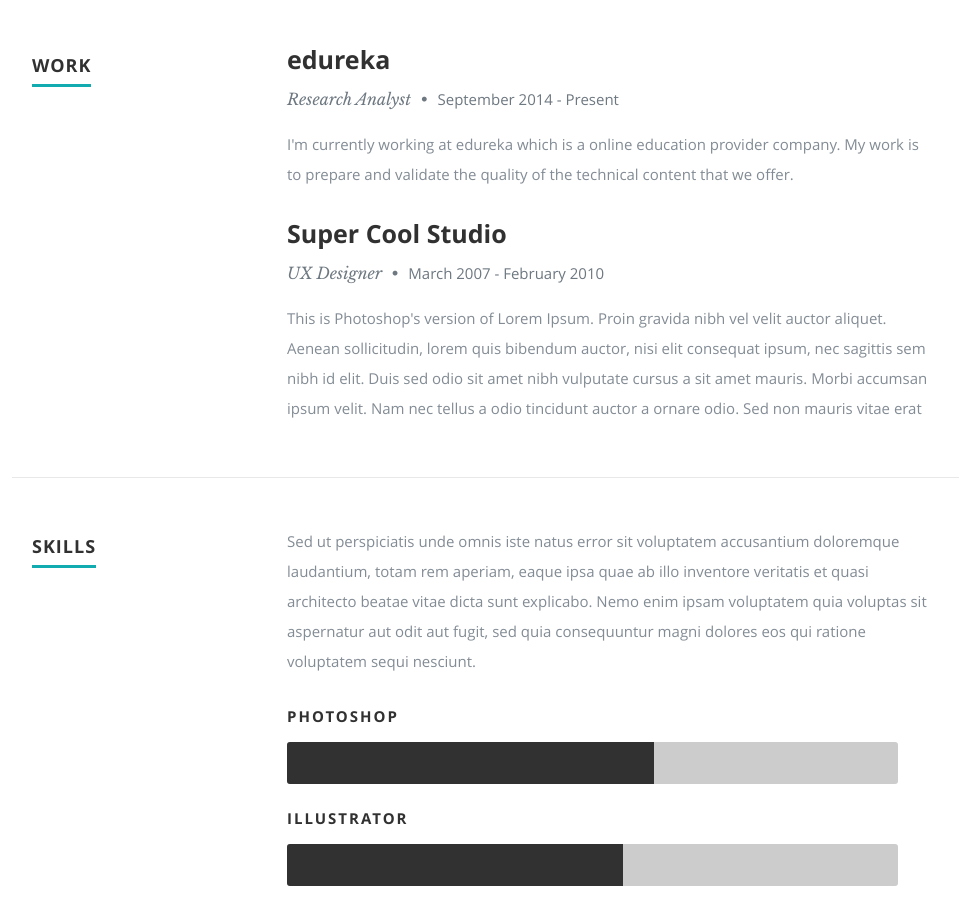
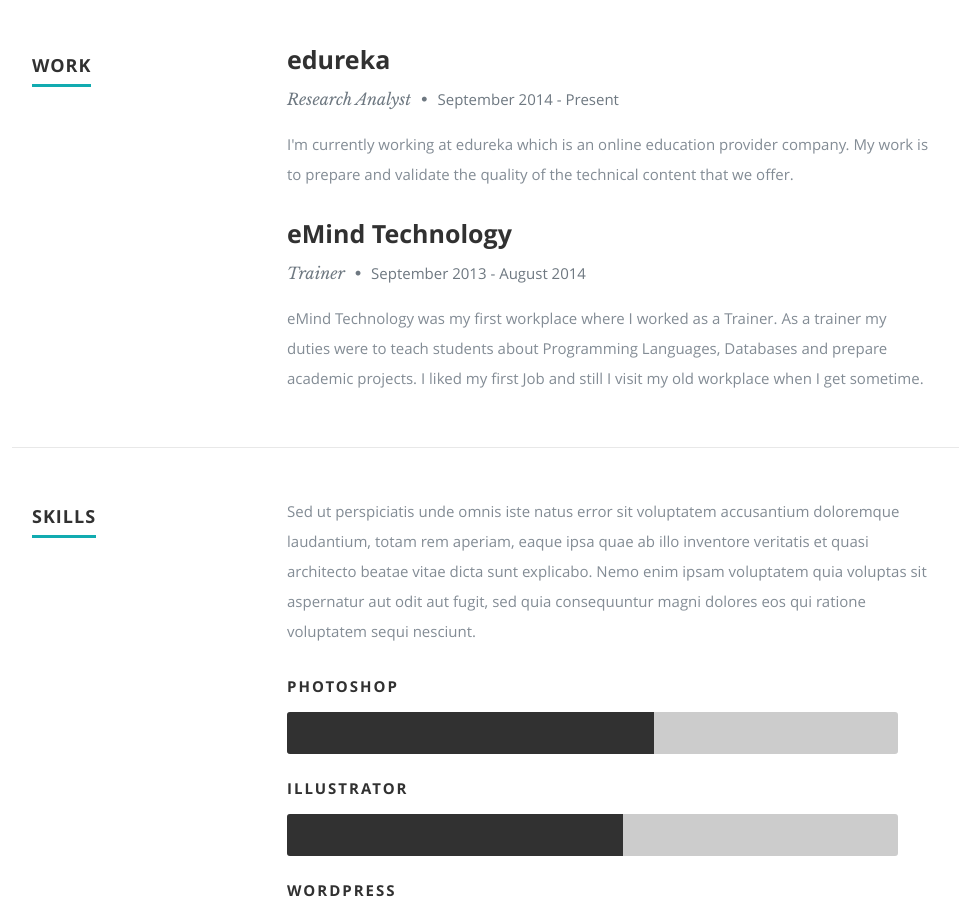
Before and after one commit to javedsky/emahtab.github.io, a plain HTML site: page index.html in a window 1280 px wide. Shown: the part 1788-2695 px from the top of the page, without its empty margins (118-1077 px from the left). Drawn offline with nearby package versions, Linux system fonts and the light colour scheme.

Commit message:
Update index.html

```diff
--- a/index.html
+++ b/index.html
@@ -184,7 +184,7 @@
                   <p class="info">Research Analyst <span>&bull;</span> <em class="date">September 2014 - Present</em></p>
 
                   <p>
-                  I'm currently working at edureka which is a online education provider company. My work is to prepare and
+                  I'm currently working at edureka which is an online education provider company. My work is to prepare and
                   validate the quality of the technical content that we offer.
                   </p>
 
@@ -196,14 +196,14 @@
 
                <div class="twelve columns">
 
-                  <h3>Super Cool Studio</h3>
-                  <p class="info">UX Designer <span>&bull;</span> <em class="date">March 2007 - February 2010</em></p>
+                  <h3>eMind Technology</h3>
+                  <p class="info">Trainer <span>&bull;</span> <em class="date">September 2013 - August 2014</em></p>
 
                   <p>
-                  This is Photoshop's version  of Lorem Ipsum. Proin gravida nibh vel velit auctor aliquet.
-                  Aenean sollicitudin, lorem quis bibendum auctor, nisi elit consequat ipsum, nec sagittis sem
-                  nibh id elit. Duis sed odio sit amet nibh vulputate cursus a sit amet mauris. Morbi accumsan
-                  ipsum velit. Nam nec tellus a odio tincidunt auctor a ornare odio. Sed non  mauris vitae erat
+                  eMind Technology was my first workplace where I worked as a Trainer. As a trainer my duties were
+                  to teach students about Programming Languages, Databases and prepare academic projects.
+                  I liked my first Job and still I visit my old workplace when I get sometime.
+
                   </p>
 
                </div>
```
